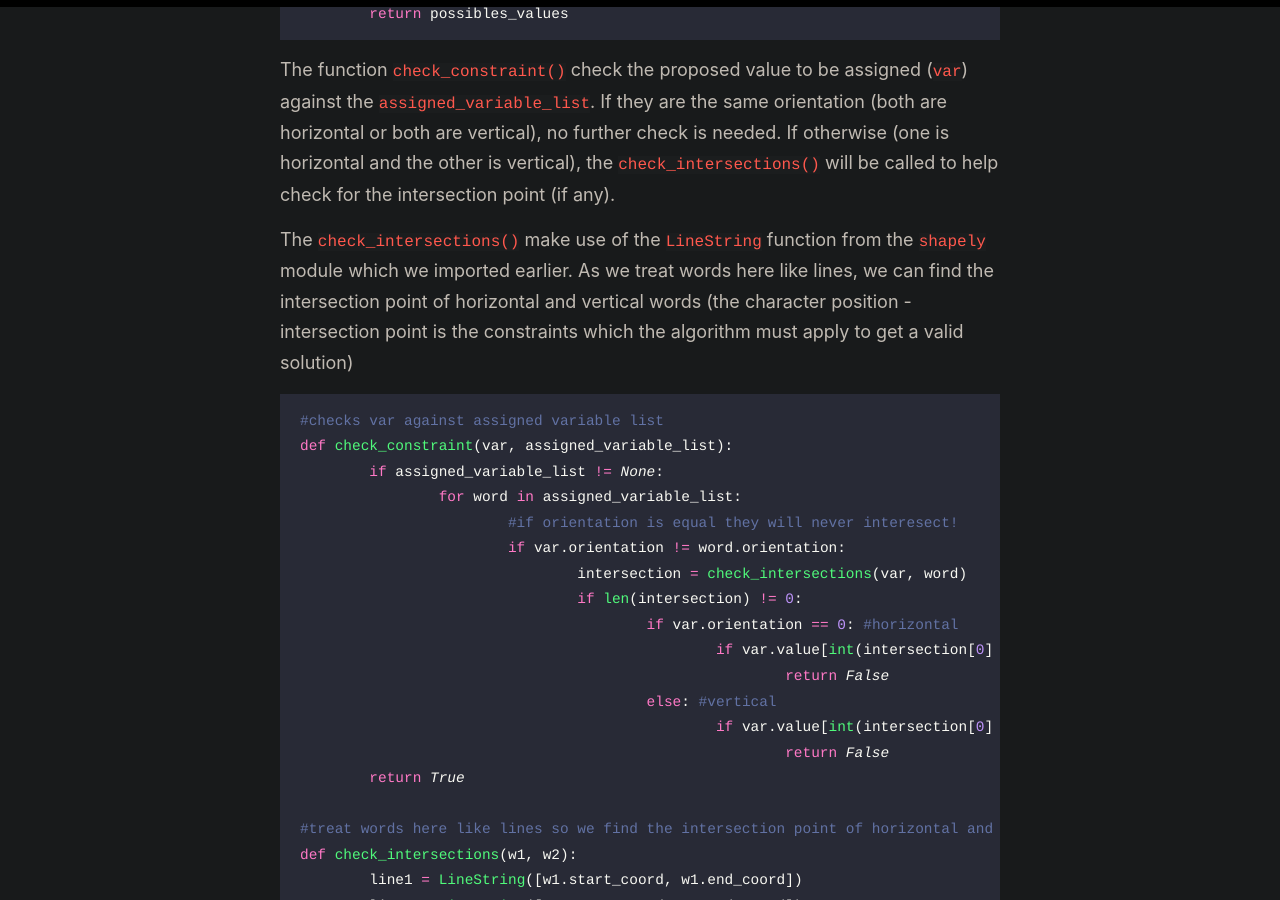
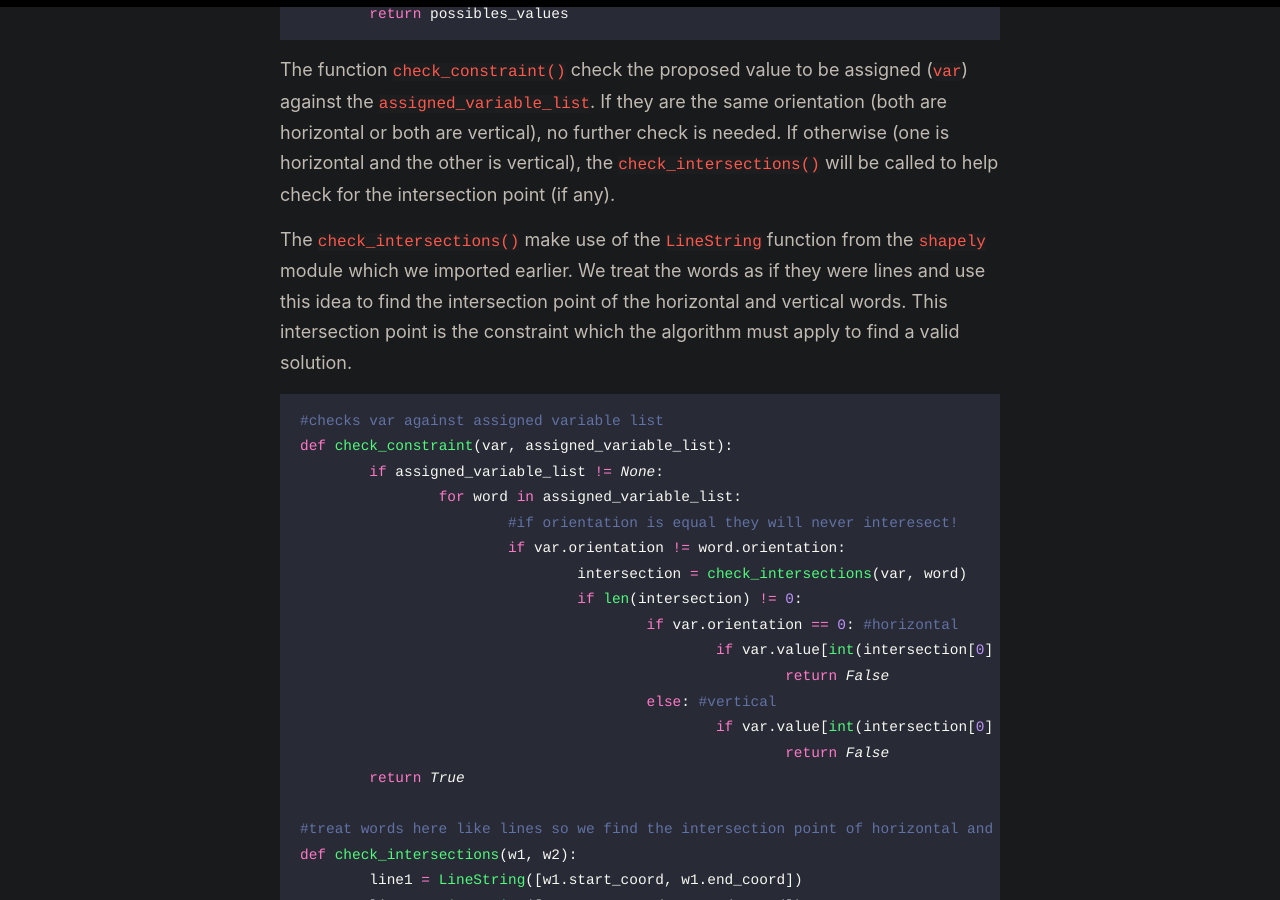
Before and after one commit to mr-chew/mr-chew.github.io, a Jekyll site: the page built from index.html, in a window 1280 px wide and 900 px high, scrolled down 15674 px. Built offline with Jekyll 4.4.1, drawn with Linux system fonts in a browser that asks for light colours; the list of posts is cut into pages by our own code.

Commit message:
rephrase sentence for clarity.

````diff
--- a/_posts/2022-8-12-Crossword-Solver.md
+++ b/_posts/2022-8-12-Crossword-Solver.md
@@ -228,7 +228,7 @@ def get_possible_values(var, assigned_variable_list, dict):
 
 The function `check_constraint()` check the proposed value to be assigned (`var`) against the `assigned_variable_list`. If they are the same orientation (both are horizontal or both are vertical), no further check is needed. If otherwise (one is horizontal and the other is vertical), the `check_intersections()` will be called to help check for the intersection point (if any).
 
-The `check_intersections()` make use of the `LineString` function from the `shapely` module which we imported earlier. As we treat words here like lines, we can find the intersection point of horizontal and vertical words (the character position - intersection point is the constraints which the algorithm must apply to get a valid solution)
+The `check_intersections()` make use of the `LineString` function from the `shapely` module which we imported earlier. We treat the words as if they were lines and use this idea to find the intersection point of the horizontal and vertical words. This intersection point is the constraint which the algorithm must apply to find a valid solution.
 
 ```python
 #checks var against assigned variable list
````
